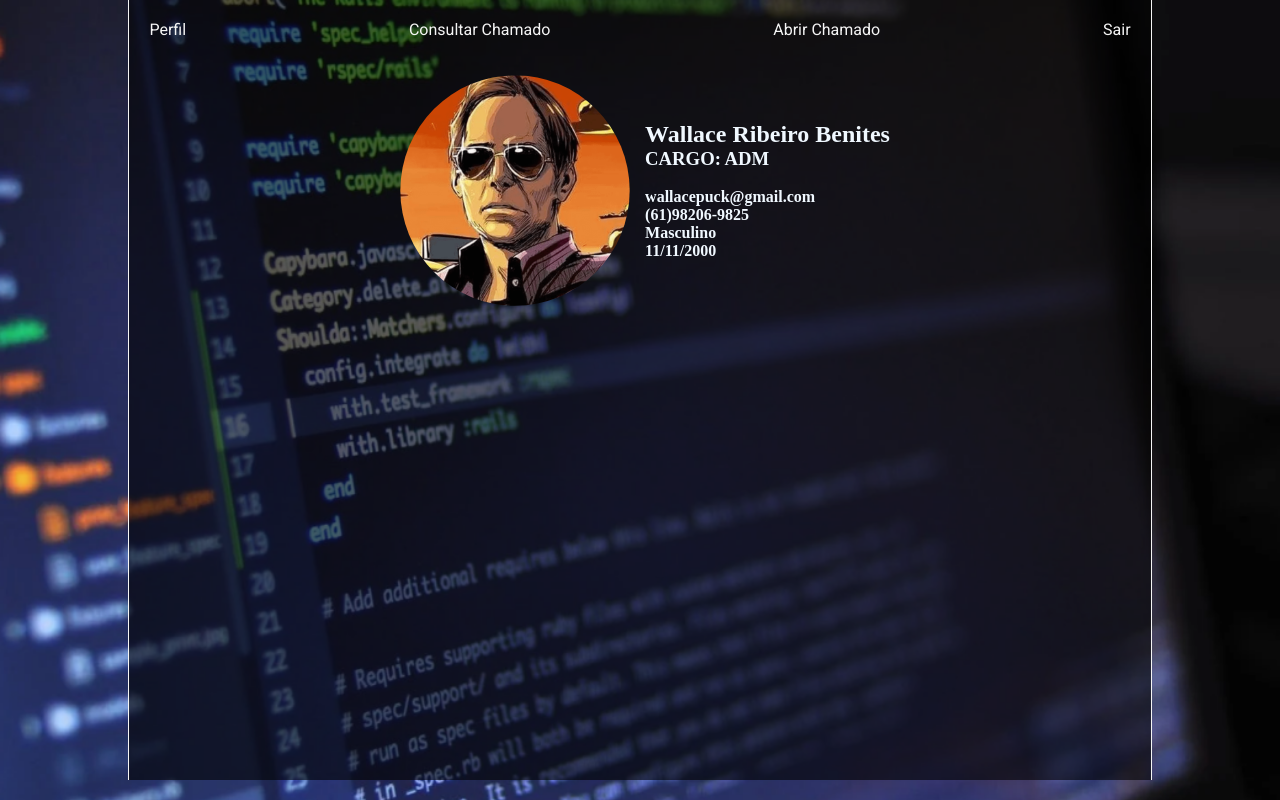
After one commit to wallaceeBenites/mysql_php_sistema_de_ordem_de_servico, a PHP site: page /html/perfil.html in a window 1280 px wide. The commit adds this page. Run offline with PHP 8.4, Linux system fonts and the light colour scheme.

Commit message:
Criando aba de perfil

```diff
--- /dev/null
+++ b/html/perfil.html
@@ -0,0 +1,48 @@
+<!DOCTYPE html>
+<html lang="pt-br">
+
+<head>
+    <meta charset="UTF-8">
+    <meta name="viewport" content="width=device-width, initial-scale=1.0">
+    <title>Caixa de Sugestões</title>
+    <link rel="stylesheet" href="../styles/style.css">
+</head>
+
+<body>
+
+    <header class="cabecalho">
+        <nav class="cabecalho_menu ">
+
+            <a class="cabecalho__menu__link" href=""> Perfil </a>
+            <a class="cabecalho__menu__link" href=""> Consultar Chamado </a>
+            <a class="cabecalho__menu__link" href=""> Abrir Chamado </a>
+            <a class="cabecalho__menu__link" href=""> Sair </a>
+
+        </nav>
+    </header>
+
+
+
+    <main class="pefil">
+
+        <section class="pefil_chat">
+
+            <img class="pefil_chat_foto" src="../assets/icon_teste.png">
+            <div class="pefil_chat_info">
+                <h1 class="nome"> Wallace Ribeiro Benites</h1>
+
+                <h3 class="cargo">CARGO: ADM </h2>
+                <br>
+                <h4 class="info">wallacepuck@gmail.com</h4>
+                <h4 class="info">(61)98206-9825</h4>
+                <h4 class="info">Masculino</h4>
+                <h4 class="info">11/11/2000</h4>
+            </div>
+
+        </section>
+
+    </main>
+
+</body>
+
+</html>
--- a/styles/style.css
+++ b/styles/style.css
@@ -135,11 +135,14 @@ input::placeholder{
     border-left: 1px solid whitesmoke;
     border-right: 1px solid whitesmoke;
 
+
 }
 
 .cabecalho_menu{
     display: flex;
-    gap: 39%;
+    gap: 10%;
+        justify-content: space-between;
+
 }
 
 .cabecalho__menu__link{
@@ -149,19 +152,38 @@ input::placeholder{
     font-family: var(--font-principal);
 }
 
-.home{
+.pefil{
     background-color: rgba(0,0,0,.6);
     margin: 0% 10%;
     border-left: 1px solid whitesmoke;
     border-right: 1px solid whitesmoke;
     height: 90vh;
+
 }
 
-table{
-    border: solid 1px;
-    padding: 16% 39%;
+.pefil_chat{
+    display: flex;
+    align-items: center;
+    padding: 0% 0% 0% 25%;
 }
 
-.home_chat_textarea{
+
+.pefil_chat_foto{
+
+    width: 30%;
+    border-radius: 50%;
+    padding: 2%;
+}
+
+
+
+@media(max-width: 1200px){
+
+    .cabecalho_menu{
+
+        gap: 10%;
+
+
+    }
 
 }
```
Also changed, not shown: html/cadastro.html (+0 -7 lines), html/home.html (deleted, +0 -48 lines), assets/icon_teste.png (added).
